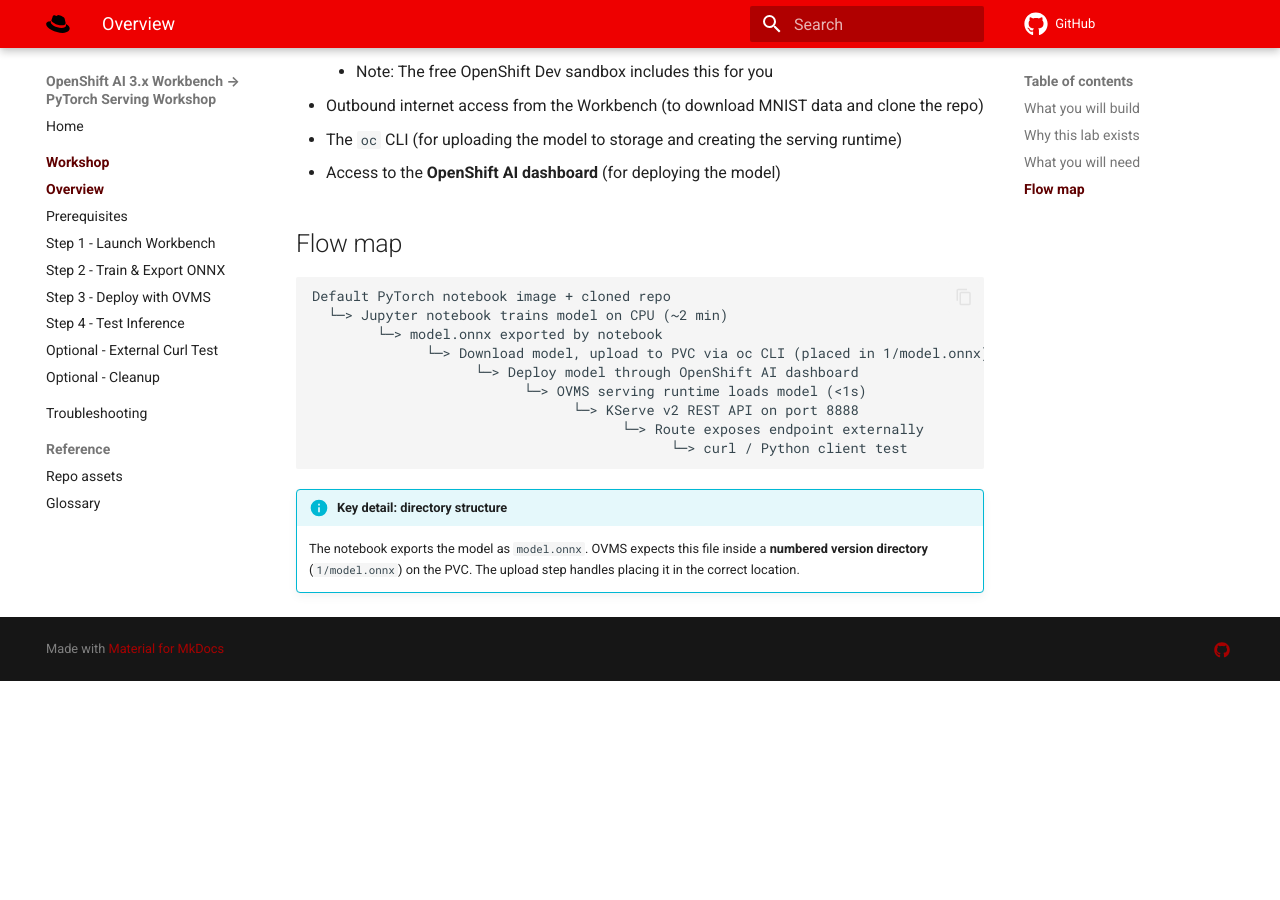
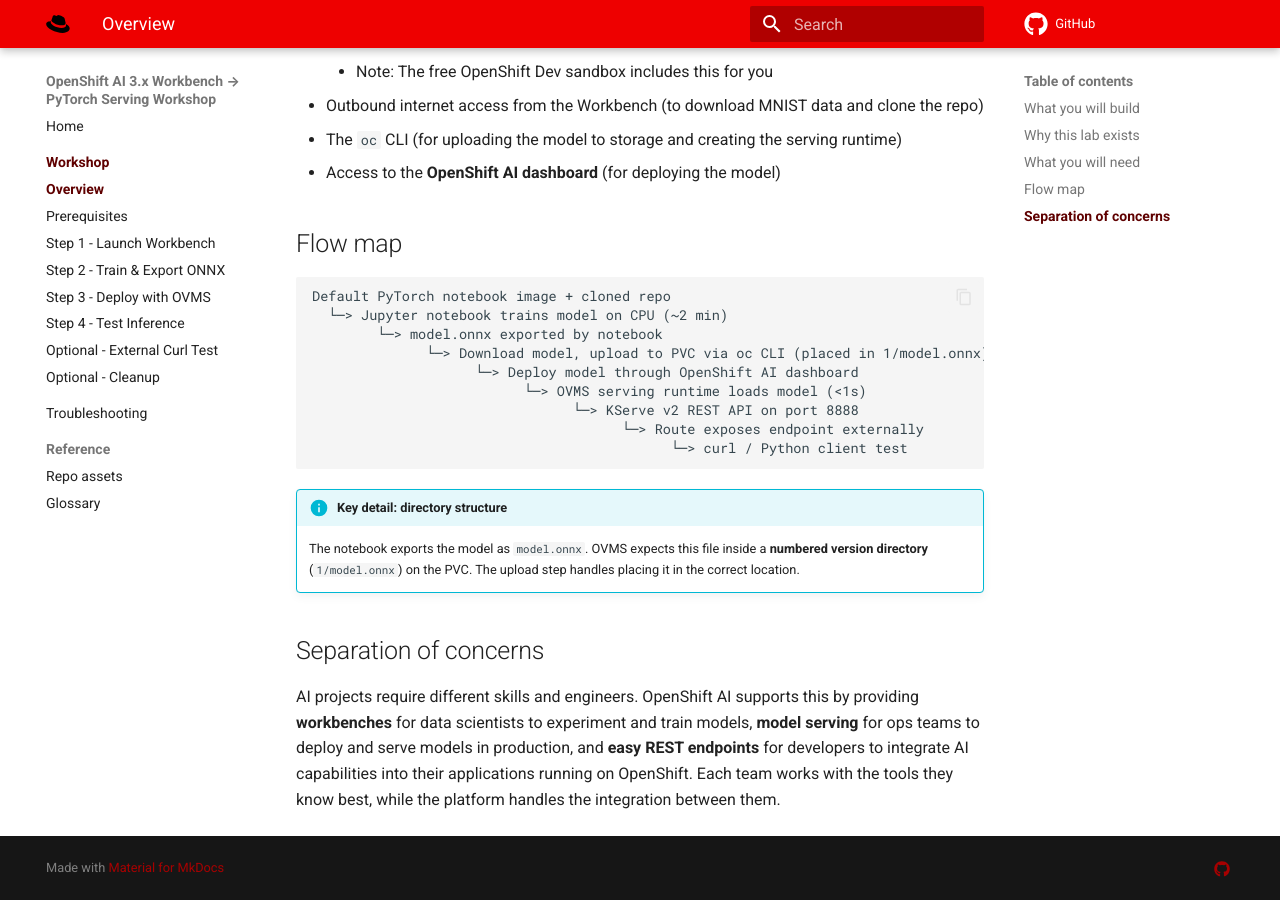
Before and after one commit to rh-aiservices-bu/hello-world-NN, an MkDocs documentation site: the page built from docs/lab/00-overview.md, in a window 1280 px wide and 900 px high, scrolled down 582 px. Built offline with MkDocs 1.6.1 and Material for MkDocs 9.7.7, drawn with Linux system fonts in a browser that asks for light colours; comment, search, counter and statistics services are not loaded; before the commit the page ends 1263 px from its top, so only the background shows below that.

Commit message:
update closing overview statement

```diff
--- a/docs/lab/00-overview.md
+++ b/docs/lab/00-overview.md
@@ -30,3 +30,6 @@ Default PyTorch notebook image + cloned repo
 
 !!! info "Key detail: directory structure"
     The notebook exports the model as `model.onnx`. OVMS expects this file inside a **numbered version directory** (`1/model.onnx`) on the PVC. The upload step handles placing it in the correct location.
+
+## Separation of concerns
+AI projects require different skills and engineers. OpenShift AI supports this by providing **workbenches** for data scientists to experiment and train models, **model serving** for ops teams to deploy and serve models in production, and **easy REST endpoints** for developers to integrate AI capabilities into their applications running on OpenShift. Each team works with the tools they know best, while the platform handles the integration between them.
```
